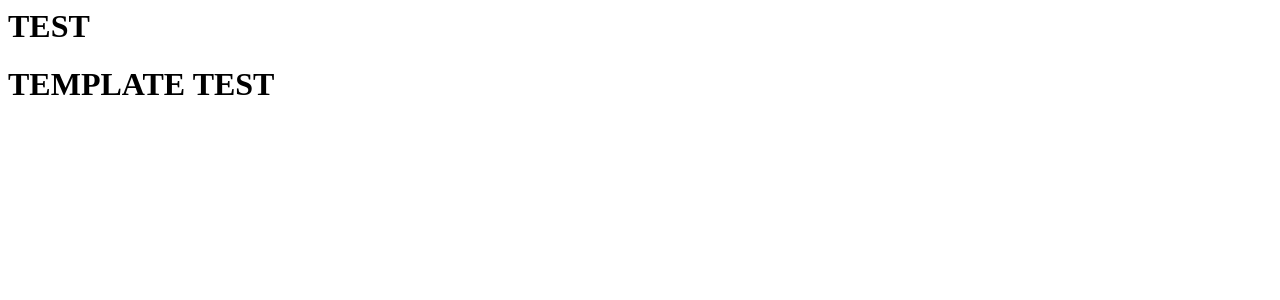
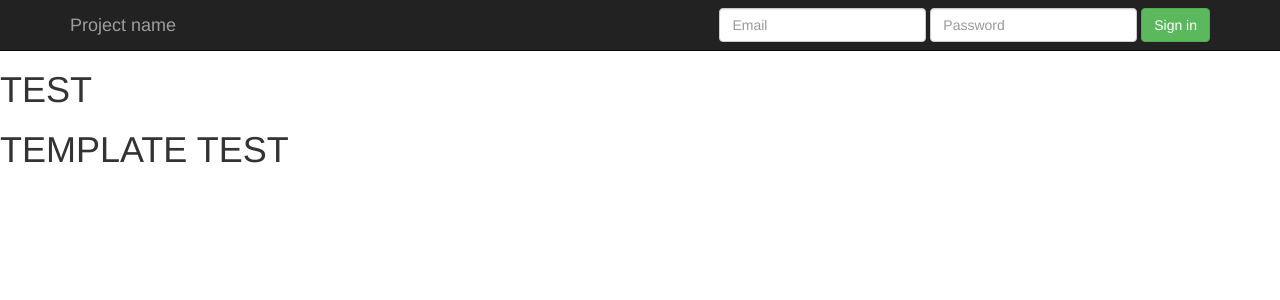
Before and after one commit to chrisheckler/jamesbeedyblog, a Django app: page /blog/ in a window 1280 px wide. Shown: the top 300 px of the page. Run offline with Django 3.2, Linux system fonts and the light colour scheme; some libraries are stand-ins or nearby versions.

Commit message:
Initial architecture of jamesbeedyblog_app

```diff
--- a/jamesbeedyblog/settings/base.py
+++ b/jamesbeedyblog/settings/base.py
@@ -56,7 +56,7 @@ ROOT_URLCONF = 'jamesbeedyblog.urls'
 TEMPLATES = [
     {
         'BACKEND': 'django.template.backends.django.DjangoTemplates',
-        'DIRS': [],
+        'DIRS': ['templates',],
         'APP_DIRS': True,
         'OPTIONS': {
             'context_processors': [
--- a/jamesbeedyblog/urls.py
+++ b/jamesbeedyblog/urls.py
@@ -18,8 +18,10 @@ from django.conf.urls import url
 from django.conf.urls import include
 from django.contrib import admin
 from jamesbeedyblog_app import urls as blog_urls
+from django.views.generic import TemplateView
 
 urlpatterns = [
+    url(r'^$', TemplateView.as_view(template_name='index.html'), name='home_view'),
     url(r'^blog/', include(blog_urls)),
     url(r'^admin/', admin.site.urls),
 ]
--- a/templates/base.html
+++ b/templates/base.html
@@ -1,12 +1,44 @@
-<html>
+<!DOCTYPE html>
+<html lang="en">
 <head>
+  <meta charset="utf-8">
+  <meta http-equiv="X-UA-Compatible" content="IE=edge">
+  <meta name="viewport" content="width=device-width, initial-scale=1">
+
+  <!-- Latest compiled and minified CSS -->
+  <link rel="stylesheet" href="https://maxcdn.bootstrapcdn.com/bootstrap/3.3.6/css/bootstrap.min.css" integrity="sha384-1q8mTJOASx8j1Au+a5WDVnPi2lkFfwwEAa8hDDdjZlpLegxhjVME1fgjWPGmkzs7" crossorigin="anonymous">
+
+  <!-- Optional theme -->
+  <!--link rel="stylesheet" href="https://maxcdn.bootstrapcdn.com/bootstrap/3.3.6/css/bootstrap-theme.min.css" integrity="sha384-fLW2N01lMqjakBkx3l/M9EahuwpSfeNvV63J5ezn3uZzapT0u7EYsXMjQV+0En5r" crossorigin="anonymous"-->
+  <meta name="description" content="">
+  <meta name="author" content="">
+  <title>JamesBeedyBlog.com</title>
+
+<style>
+body {
+  padding-top: 50px;
+  padding-bottom: 20px;
+}
+</style>
+
 
 </head>
 <body>
+  {% include 'nav.html' %}
+
 
   <h1> TEST </h1>
 
   {% block content %}
 
   {% endblock %}
+
+
+
+
+  <script src="https://ajax.googleapis.com/ajax/libs/jquery/1.11.3/jquery.min.js"></script>
+  <script>window.jQuery || document.write('<script src="../../assets/js/vendor/jquery.min.js"><\/script>')</script>
+
+  <script src="https://maxcdn.bootstrapcdn.com/bootstrap/3.3.6/js/bootstrap.min.js" integrity="sha384-0mSbJDEHialfmuBBQP6A4Qrprq5OVfW37PRR3j5ELqxss1yVqOtnepnHVP9aJ7xS" crossorigin="anonymous"></script>
 </body>
+</html>
--- /dev/null
+++ b/templates/index.html
@@ -0,0 +1,5 @@
+{% extends 'base.html' %}
+
+{% block content %}
+<h1> INDEX</h1>
+{% endblock %}
--- /dev/null
+++ b/templates/nav.html
@@ -0,0 +1,24 @@
+<nav class="navbar navbar-inverse navbar-fixed-top">
+  <div class="container">
+    <div class="navbar-header">
+      <button type="button" class="navbar-toggle collapsed" data-toggle="collapse" data-target="#navbar" aria-expanded="false" aria-controls="navbar">
+        <span class="sr-only">Toggle navigation</span>
+        <span class="icon-bar"></span>
+        <span class="icon-bar"></span>
+        <span class="icon-bar"></span>
+      </button>
+      <a class="navbar-brand" href="#">Project name</a>
+    </div>
+    <div id="navbar" class="navbar-collapse collapse">
+      <form class="navbar-form navbar-right">
+        <div class="form-group">
+          <input type="text" placeholder="Email" class="form-control">
+        </div>
+        <div class="form-group">
+          <input type="password" placeholder="Password" class="form-control">
+        </div>
+        <button type="submit" class="btn btn-success">Sign in</button>
+      </form>
+    </div><!--/.navbar-collapse -->
+  </div>
+</nav>
```
